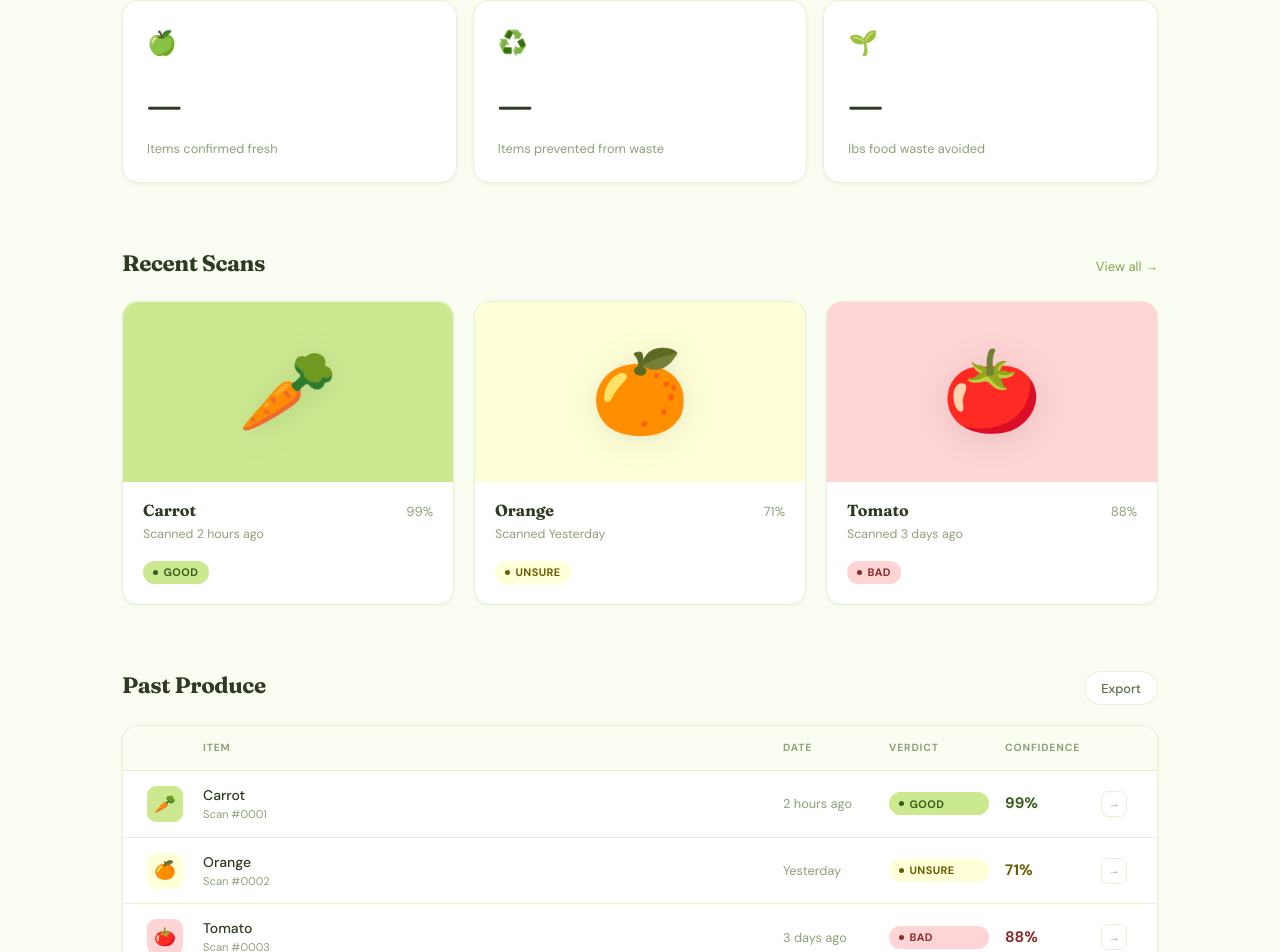
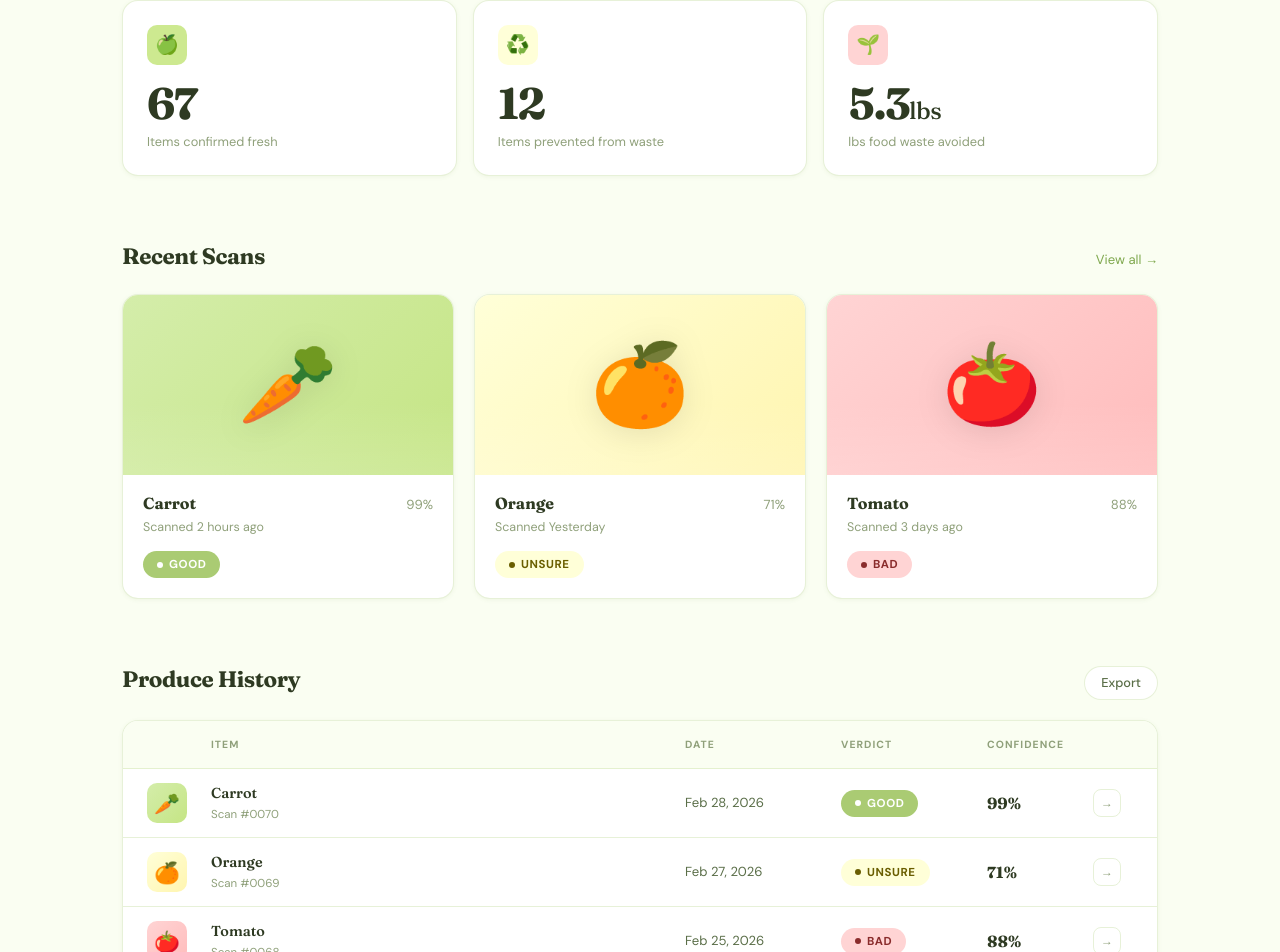
Before and after one commit to akneewhowah/ramnhackathon, a Next.js app: page / in a window 1280 px wide. Shown: the part 675-1627 px from the top of the page. Built offline with nearby package versions, Linux system fonts and the light colour scheme.

Commit message:
text fixes

```diff
--- a/app/about/page.tsx
+++ b/app/about/page.tsx
@@ -41,8 +41,12 @@ const VERDICTS = [
     desc: 'This produce does not meet quality and safety standards. It is NOT considered safe for consumption and is unsuitable for redistribution.',
   },
 ]
-
-const TEAM = ['Renny', 'Anny', 'Niamh', 'Michele']
+const TEAM = [
+  { name: 'Renny',   photo: null },
+  { name: 'Anny',    photo: '/anny.jpeg' },
+  { name: 'Niamh',   photo: null },
+  { name: 'Michele', photo: null },
+]
 
 export default function AboutPage() {
   return (
@@ -134,14 +138,16 @@ export default function AboutPage() {
 
         {/* our team!!!!! */}
         <section className="about-section">
-          <h2 className="about-section-title"> Team</h2>
+          <h2 className="about-section-title">Team</h2>
           <div className="team-grid">
-            {TEAM.map(name => (
-              <div key={name} className="team-card">
-                <div className="team-avatar">
-                  {name[0]}
-                </div>
-                <p className="team-name">{name}</p>
+            {TEAM.map(member => (
+              <div key={member.name} className="team-card">
+                {member.photo ? (
+                  <img src={member.photo} alt={member.name} className="team-photo" />
+                ) : (
+                  <div className="team-avatar">{member.name[0]}</div>
+                )}
+                <p className="team-name">{member.name}</p>
               </div>
             ))}
           </div>
--- a/app/globals.css
+++ b/app/globals.css
@@ -340,6 +340,9 @@ body {
   padding: 0.875rem 2rem;
   border-top: 1px solid var(--border);
   display: flex; align-items: center; justify-content: space-between;
+  .donate-banner-title {
+  font-family: var(--font-fraunces), serif;
+}
 }
 .donate-nudge-text { font-size: 0.85rem; color: var(--text-mid); }
 .donate-nudge-link { color: var(--green-dk); font-weight: 600; text-decoration: none; }
@@ -351,6 +354,7 @@ body {
   grid-template-columns: repeat(3, 1fr);
   gap: 1rem;
 }
+
 .stat-card {
   background: white;
   border: 1.5px solid var(--border);
@@ -358,15 +362,71 @@ body {
   padding: 1.5rem;
   box-shadow: var(--shadow);
   transition: transform 0.2s;
+  display: flex;
+  flex-direction: column;
+  gap: 0.5rem;
 }
 .stat-card:hover { transform: translateY(-2px); }
-.stat-icon { font-size: 1.5rem; margin-bottom: 0.875rem; }
+
+.stat-icon-wrap {
+  width: 40px; height: 40px;
+  border-radius: 10px;
+  display: flex; align-items: center; justify-content: center;
+  font-size: 1.2rem;
+  margin-bottom: 0.5rem;
+}
+.stat-icon-green  { background: var(--green-lt); }
+.stat-icon-butter { background: var(--butter); }
+.stat-icon-pink   { background: var(--pink); }
+
 .stat-value {
-  font-size: 2.5rem; font-weight: 700;
-  letter-spacing: -0.04em; color: var(--text);
-  margin-bottom: 0.25rem;
+  font-size: 2.75rem;
+  font-weight: 700;
+  letter-spacing: -0.04em;
+  color: var(--text);
+  line-height: 1;
+  font-family: var(--font-fraunces), serif;
 }
-.stat-label { font-size: 0.8rem; color: var(--text-lt); }
+.stat-unit {
+  font-size: 1.5rem;
+  font-weight: 500;
+  letter-spacing: -0.02em;
+}
+.stat-label {
+  font-size: 0.8rem;
+  color: var(--text-lt);
+  line-height: 1.4;
+}
+
+/* stat */
+.scan-card-thumb {
+  height: 200px;
+  display: flex;
+  align-items: center;
+  justify-content: center;
+  position: relative;
+  overflow: hidden;
+}
+
+.scan-card-thumb::after {
+  content: '';
+  position: absolute;
+  inset: 0;
+  background: linear-gradient(to bottom, transparent 60%, rgba(255,255,255,0.15) 100%);
+  pointer-events: none;
+}
+
+.scan-card-emoji {
+  font-size: 6rem;
+  filter: drop-shadow(0 8px 20px rgba(0,0,0,0.12));
+  position: relative; z-index: 1;
+}
+
+/*  */
+.verdict-bg-good   { background: linear-gradient(135deg, #d4edaa 0%, #c5e585 100%); }
+.verdict-bg-bad    { background: linear-gradient(135deg, #ffd4d4 0%, #ffbcbc 100%); }
+.verdict-bg-unsure { background: linear-gradient(135deg, #ffffd8 0%, #fff5b0 100%); }
+
 
 /* section */
 .section { display: flex; flex-direction: column; gap: 1.25rem; }
@@ -421,58 +481,82 @@ body {
   overflow: hidden;
   box-shadow: var(--shadow);
 }
+
 .table-row {
   display: grid;
-  grid-template-columns: 40px 1fr 90px 100px 80px 32px;
-  gap: 1rem; align-items: center;
+  grid-template-columns: 48px 1fr 140px 130px 90px 40px;
+  gap: 1rem;
+  align-items: center;
   padding: 0.875rem 1.5rem;
   border-bottom: 1px solid var(--border);
   transition: background 0.1s;
 }
 .table-row:last-child { border-bottom: none; }
+
 .table-header {
   background: var(--cream);
   font-size: 0.65rem; font-weight: 700;
-  letter-spacing: 0.08em; text-transform: uppercase;
+  letter-spacing: 0.1em; text-transform: uppercase;
   color: var(--text-lt);
+  padding-top: 1rem; padding-bottom: 1rem;
 }
+
 .table-row:not(.table-header):hover { background: #f6fef0; }
+
 .table-thumb {
-  width: 36px; height: 36px; border-radius: 9px;
+  width: 40px; height: 40px; border-radius: 10px;
   display: flex; align-items: center; justify-content: center;
-  font-size: 1.1rem;
+  font-size: 1.3rem;
 }
-.table-name { font-size: 0.875rem; font-weight: 500; color: var(--text); }
-.table-sub  { font-size: 0.7rem; color: var(--text-lt); }
-.table-date { font-size: 0.8rem; color: var(--text-lt); }
-.table-conf { font-size: 0.95rem; font-weight: 700; }
-.table-btn  {
-  width: 26px; height: 26px; border-radius: 7px;
+
+.table-name { font-size: 0.9rem; font-weight: 600; color: var(--text); font-family: var(--font-fraunces), serif; }
+.table-sub  { font-size: 0.72rem; color: var(--text-lt); margin-top: 1px; }
+.table-date { font-size: 0.82rem; color: var(--text-mid); }
+.table-conf { font-size: 1rem; font-weight: 700; font-family: var(--font-fraunces), serif; }
+
+.table-btn {
+  width: 28px; height: 28px; border-radius: 8px;
   border: 1.5px solid var(--border);
   background: transparent; cursor: pointer;
-  font-size: 0.7rem; color: var(--text-lt);
+  font-size: 0.75rem; color: var(--text-lt);
+  display: flex; align-items: center; justify-content: center;
   transition: all 0.15s;
 }
-.table-btn:hover { border-color: var(--green-md); color: var(--green-dk); background: var(--green-lt); }
+.table-btn:hover {
+  border-color: var(--green-md);
+  color: var(--green-dk);
+  background: var(--green-lt);
+}
 
 /* PILLS */
 .verdict-pill {
-  display: inline-flex; align-items: center; gap: 5px;
-  padding: 0.2rem 0.65rem; border-radius: 9999px;
-  font-size: 0.68rem; font-weight: 700;
-  letter-spacing: 0.04em; text-transform: uppercase;
+  display: inline-flex;
+  align-items: center;
+  gap: 6px;
+  padding: 0.3rem 0.875rem;
+  border-radius: 9999px;
+  font-size: 0.72rem;
+  font-weight: 700;
+  letter-spacing: 0.05em;
+  text-transform: uppercase;
+  width: fit-content;
 }
-.verdict-pill-dot { width: 5px; height: 5px; border-radius: 50%; background: currentColor; }
-.verdict-pill-good   { background: var(--green-lt); color: #3a5e1e; }
+
+.verdict-pill-dot {
+  width: 6px; height: 6px;
+  border-radius: 50%;
+  background: currentColor;
+  flex-shrink: 0;
+}
+
+.verdict-pill-good   { background: var(--green-md); color: white; }
 .verdict-pill-bad    { background: var(--pink);     color: #8a2c2c; }
 .verdict-pill-unsure { background: var(--butter);   color: #6a5e00; }
 
-.verdict-bg-good   { background: var(--green-lt); }
-.verdict-bg-bad    { background: var(--pink);     }
-.verdict-bg-unsure { background: var(--butter);   }
-.verdict-text-good   { color: #3a5e1e; }
-.verdict-text-bad    { color: #8a2c2c; }
-.verdict-text-unsure { color: #6a5e00; }
+
+
+
+
 
 /* donowall */
 .donate-banner {
@@ -671,3 +755,18 @@ body {
   font-size: 1.4rem; font-weight: 700; color: var(--green-dk);
 }
 .team-name { font-size: 0.9rem; font-weight: 600; color: var(--text); }
+
+.team-photo {
+  width: 56px;
+  height: 56px;
+  border-radius: 50%;
+  object-fit: cover;
+}
+
+/* font fix */
+.about-hero-title,
+.about-section-title,
+.donate-banner-title,
+.grade-letter {
+  font-family: var(--font-fraunces), serif;
+}
--- a/components/HistoryTable.tsx
+++ b/components/HistoryTable.tsx
@@ -1,10 +1,17 @@
 import { MOCK_SCANS, VERDICT_STYLES } from '@/lib/constants'
+
+const TABLE_SCANS = [
+  { emoji: '🥕', name: 'Carrot',    verdict: 'GOOD'   as const, confidence: 0.99, date: 'Feb 28, 2026', id: '0070' },
+  { emoji: '🍊', name: 'Orange', verdict: 'UNSURE' as const, confidence: 0.71, date: 'Feb 27, 2026', id: '0069' },
+  { emoji: '🍅', name: 'Tomato',      verdict: 'BAD'    as const, confidence: 0.88, date: 'Feb 25, 2026', id: '0068' },
+  { emoji: '🥕', name: 'Carrot',      verdict: 'GOOD'   as const, confidence: 0.97, date: 'Feb 24, 2026', id: '0067' },
+]
 
 export default function HistoryTable() {
   return (
     <section className="section">
       <div className="section-head">
-        <h2 className="section-title">Past Produce</h2>
+        <h2 className="section-title">Produce History</h2>
         <button className="btn-ghost-sm">Export</button>
       </div>
 
@@ -20,15 +27,15 @@ export default function HistoryTable() {
           <span />
         </div>
 
-        {/* replace mock w real data */}
-        {MOCK_SCANS.map((s, i) => {
+        {/* rows */}
+        {TABLE_SCANS.map((s) => {
           const styles = VERDICT_STYLES[s.verdict]
           return (
-            <div key={i} className="table-row">
+            <div key={s.id} className="table-row">
               <div className={`table-thumb ${styles.bg}`}>{s.emoji}</div>
               <div>
                 <p className="table-name">{s.name}</p>
-                <p className="table-sub">Scan #{String(i + 1).padStart(4, '0')}</p>
+                <p className="table-sub">Scan #{s.id}</p>
               </div>
               <p className="table-date">{s.date}</p>
               <span className={`verdict-pill ${styles.pill}`}>
--- a/components/StatsRow.tsx
+++ b/components/StatsRow.tsx
@@ -2,9 +2,9 @@
 // show values as - until real data put in
 
 const STATS = [
-  { icon: '🍏', value: '—', label: 'Items confirmed fresh' },
-  { icon: '♻️', value: '—', label: 'Items prevented from waste' },
-  { icon: '🌱', value: '—', label: 'lbs food waste avoided' },
+  { icon: '🍏', bg: 'stat-icon-green', value: '67', unit: '', label: 'Items confirmed fresh' },
+  { icon: '♻️', bg: 'stat-icon-butter', value: '12', unit: '', label: 'Items prevented from waste' },
+  { icon: '🌱', bg: 'stat-icon-pink', value: '5.3', unit: 'lbs', label: 'lbs food waste avoided' },
 ]
 
 export default function StatsRow() {
@@ -12,8 +12,11 @@ export default function StatsRow() {
     <div className="stats-section">
       {STATS.map(s => (
         <div key={s.label} className="stat-card">
-          <div className="stat-icon">{s.icon}</div>
-          <p className="stat-value">{s.value}</p>
+          <div className={`stat-icon-wrap ${s.bg}`}>{s.icon}</div>
+          <p className="stat-value">
+            {s.value}
+            {s.unit && <span className="stat-unit">{s.unit}</span>}
+          </p>
           <p className="stat-label">{s.label}</p>
         </div>
       ))}
```
Also changed, not shown: public/anny.jpeg (added).
